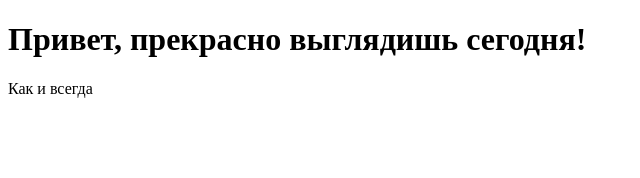
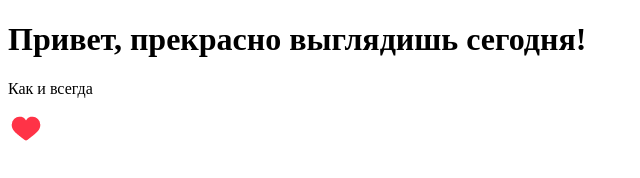
Before and after one commit to KlimTheGreat/KlimTheGreat.github.io, a plain HTML site: page index.html in a window 1280 px wide. Shown: the full height of the page, 0-640 px from the left. Drawn offline with Linux system fonts and the light colour scheme.

Commit message:
Update index.html

```diff
--- a/index.html
+++ b/index.html
@@ -9,6 +9,7 @@
 
   <h1>Привет, прекрасно выглядишь сегодня!</h1>
   <p>Как и всегда</p>
+  <p><img src="like.png"></p>
 
  </body>
 </html>
```
